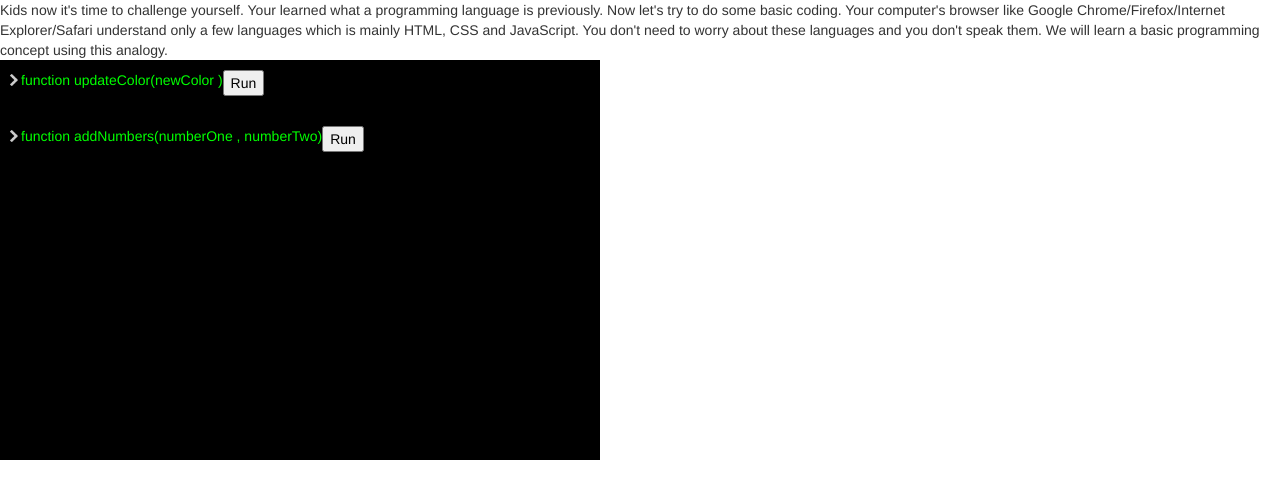
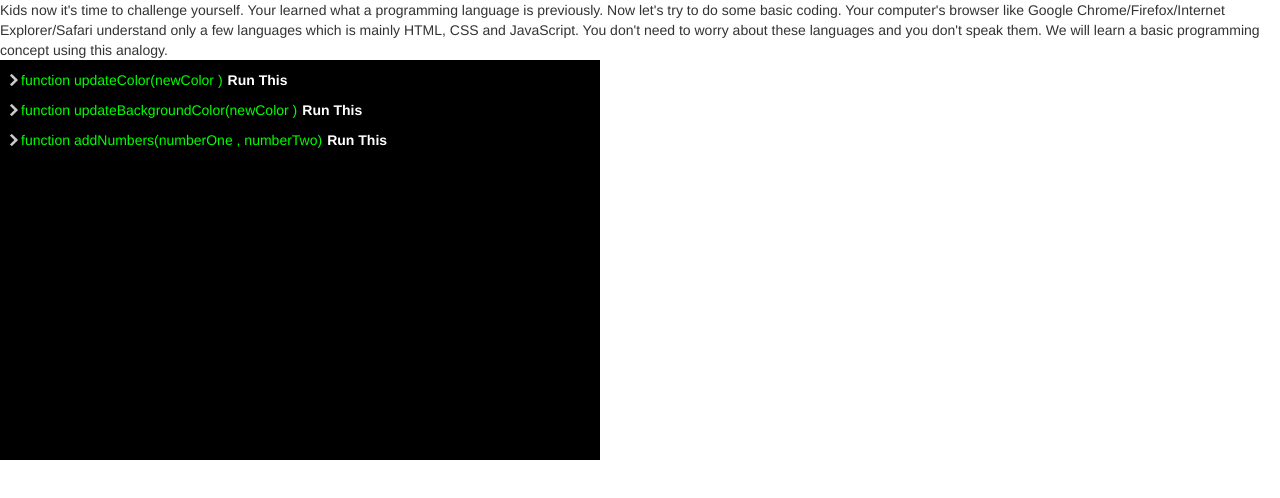
Before and after one commit to hsadhvani/school-comp-app, a website: page public/index.html at #!/software/code in a window 1280 px wide. Drawn offline with nearby package versions, Linux system fonts and the light colour scheme; some packages are replaced by stand-ins of ours.

Commit message:
functions for children

```diff
--- a/public/js/app.js
+++ b/public/js/app.js
@@ -135,6 +135,18 @@ app.controller('softwareCodeCtrl',function($scope,Page){
                 "message" : ""
             }
         },
+                {
+            "name" : "updateBackgroundColor",
+            "callFunction" : "updateBackgroundColor",
+            "variableOne" : "newColor",
+            "content" : ["document.body.style.backgroundColor = newColor;"],
+            "show" : false,
+            "output" : "",
+            "errorMessage" : {
+                "showErrorMessage" : false,
+                "message" : ""
+            }
+        },
         {
             "name" : "addNumbers",
             "callFunction" : "addNumbers",
@@ -148,11 +160,12 @@ app.controller('softwareCodeCtrl',function($scope,Page){
                 "showErrorMessage" : false,
                 "message" : ""
             }
-        }
+        },
+
     ];
     $scope.runFunction = function(what){
         console.log(what);
-        if(what.variableOne && what.name == "updateColor"){
+        if(what.variableOne && (what.name == "updateColor" || what.name == "updateBackgroundColor")){
             if(!checkValidColor(what.variableOne)){
                 what.errorMessage.showErrorMessage = true;
                 what.errorMessage.message = "Children!! "+ what.variableOne +" is not valid color.";
@@ -184,6 +197,11 @@ function updateColor(newColor){
     contentHeading.style.color = newColor;
 }
 
+
+function updateBackgroundColor(newColor){
+    document.body.style.backgroundColor = newColor;
+}
+
 function addNumbers(numberOne, numberTwo){
     return numberOne + numberTwo;
 }
--- a/public/styles/allstyles.css
+++ b/public/styles/allstyles.css
@@ -215,6 +215,8 @@ button {
 .fnContent{
 	margin-left: 27px;
 }
-input.var{
-
+.runButton{
+	color:white;
+	font-weight:bold;
+	margin-left:5px;
 }
--- a/public/views/software/code.html
+++ b/public/views/software/code.html
@@ -15,7 +15,7 @@
 				<!--<span ng-repeat="variable in fn.variables">
 				<span id="hoverExplain" contenteditable="true" ng-model="variable"></span>{{$last ? '' : ', '}}</span>-->
 			</div>
-			<button ng-click="runFunction(fn)" style="color:black;">Run</button>
+			<span ng-click="runFunction(fn)" class="pointer runButton floatLeft">Run This</span>
 			</div>
 			<br/>
 			<div class="fnContents">
```
